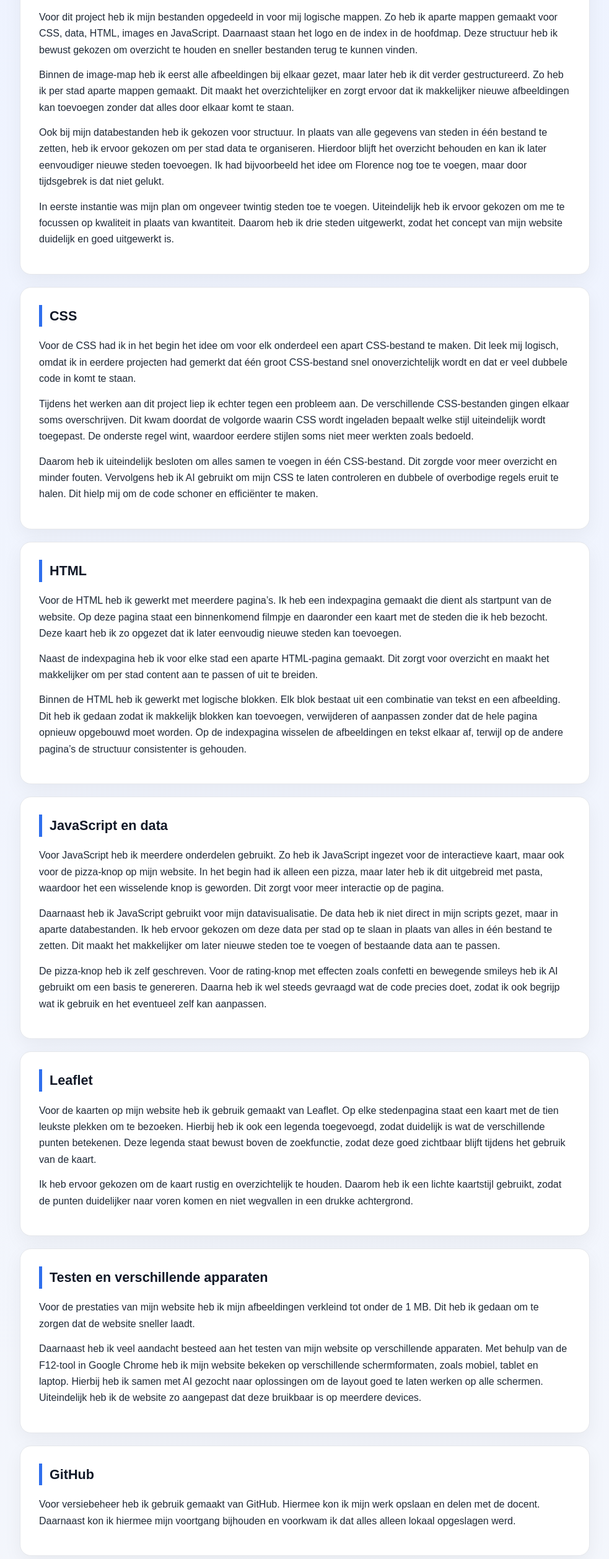
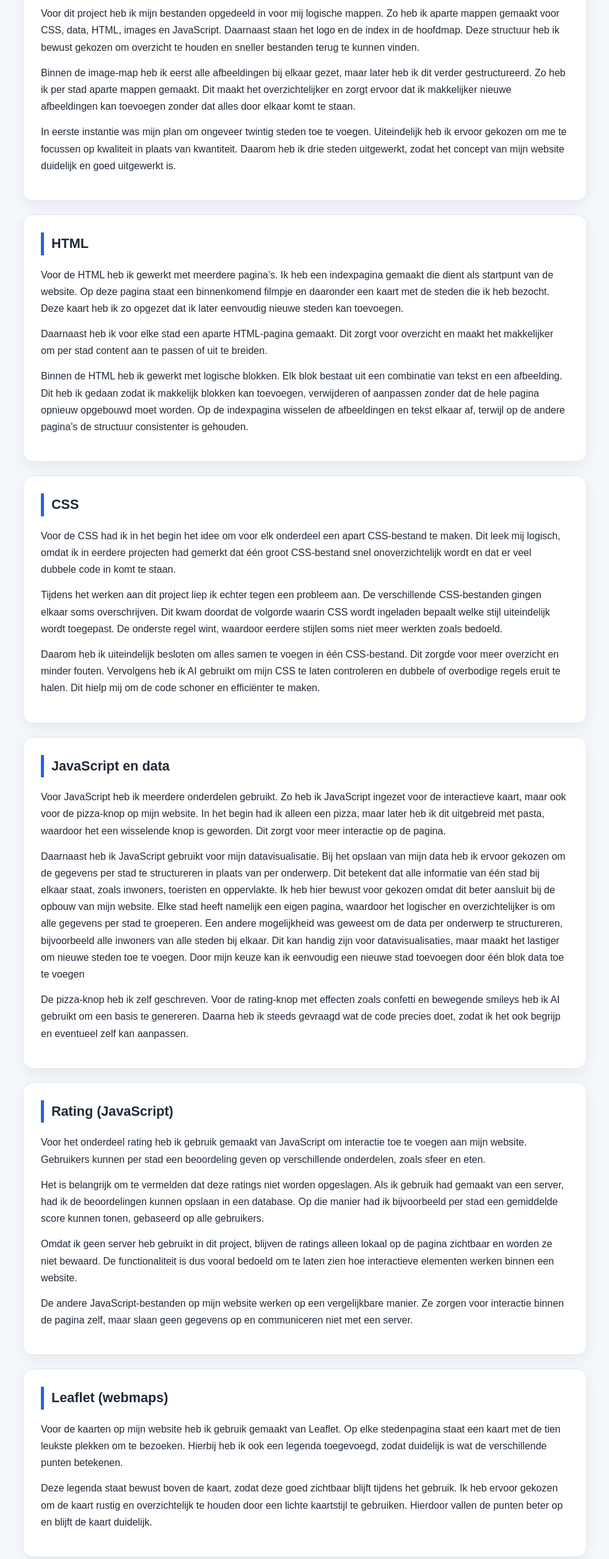
Before and after one commit to Rivko2001/Github_repositort, a plain HTML site: page htm/technisch_rapport.html in a window 1280 px wide. Shown: the part 285-2800 px from the top of the page at 62% size, without its empty margins (148-1131 px from the left). Drawn offline with Linux system fonts and the light colour scheme.

Commit message:
technisch rapport
een verderten vesrie van het rapport

```diff
--- a/htm/technisch_rapport.html
+++ b/htm/technisch_rapport.html
@@ -3,75 +3,59 @@
 <head>
   <meta charset="UTF-8">
   <meta name="viewport" content="width=device-width, initial-scale=1.0">
-  <title>Technisch rapport website</title>
+  <title>Technisch rapport</title>
   <style>
     :root{
-      --bg:#f5f7fb;
+      --bg:#f4f7fb;
       --card:#ffffff;
       --text:#1f2937;
       --muted:#6b7280;
-      --accent:#2f6fed;
+      --accent:#2563eb;
       --border:#e5e7eb;
     }
     *{box-sizing:border-box}
     body{
       margin:0;
       font-family: Arial, Helvetica, sans-serif;
-      background: linear-gradient(180deg, #eef3ff 0%, var(--bg) 100%);
-      color:var(--text);
-      line-height:1.65;
+      background: var(--bg);
+      color: var(--text);
+      line-height:1.7;
     }
     .container{
-      max-width: 960px;
+      max-width: 950px;
       margin: 40px auto;
       padding: 0 20px 40px;
     }
-    .hero{
+    .hero, .section{
       background: var(--card);
       border:1px solid var(--border);
-      border-radius: 18px;
-      padding: 32px;
-      box-shadow: 0 10px 30px rgba(0,0,0,.06);
-      margin-bottom: 24px;
+      border-radius:16px;
+      box-shadow: 0 8px 24px rgba(0,0,0,0.06);
+      padding: 28px;
+      margin-bottom: 22px;
     }
     h1{
       margin:0 0 8px;
-      font-size: 2rem;
+      font-size:2rem;
     }
     .subtitle{
       margin:0;
-      color:var(--muted);
-    }
-    .section{
-      background: var(--card);
-      border:1px solid var(--border);
-      border-radius: 18px;
-      padding: 28px 30px;
-      box-shadow: 0 10px 30px rgba(0,0,0,.05);
-      margin-bottom: 20px;
+      color: var(--muted);
     }
     h2{
       margin-top:0;
       font-size:1.35rem;
-      color:#111827;
-      border-left: 5px solid var(--accent);
-      padding-left: 12px;
+      border-left:5px solid var(--accent);
+      padding-left:12px;
     }
     p{
-      margin: 0 0 14px;
-    }
-    .note{
-      background:#f8fafc;
-      border:1px solid var(--border);
-      border-radius:12px;
-      padding:14px 16px;
-      color:#374151;
+      margin:0 0 14px;
     }
     footer{
       text-align:center;
-      color:var(--muted);
-      font-size:.95rem;
-      margin-top: 14px;
+      color: var(--muted);
+      font-size:0.95rem;
+      margin-top: 8px;
     }
   </style>
 </head>
@@ -84,107 +68,139 @@
 
     <section class="section">
       <h2>Bestandsstructuur</h2>
-      <p>
-        Voor dit project heb ik mijn bestanden opgedeeld in voor mij logische mappen. Zo heb ik aparte mappen gemaakt voor CSS, data, HTML, images en JavaScript. Daarnaast staan het logo en de index in de hoofdmap. Deze structuur heb ik bewust gekozen om overzicht te houden en sneller bestanden terug te kunnen vinden.
-      </p>
-      <p>
-        Binnen de image-map heb ik eerst alle afbeeldingen bij elkaar gezet, maar later heb ik dit verder gestructureerd. Zo heb ik per stad aparte mappen gemaakt. Dit maakt het overzichtelijker en zorgt ervoor dat ik makkelijker nieuwe afbeeldingen kan toevoegen zonder dat alles door elkaar komt te staan.
-      </p>
-      <p>
-        Ook bij mijn databestanden heb ik gekozen voor structuur. In plaats van alle gegevens van steden in één bestand te zetten, heb ik ervoor gekozen om per stad data te organiseren. Hierdoor blijft het overzicht behouden en kan ik later eenvoudiger nieuwe steden toevoegen. Ik had bijvoorbeeld het idee om Florence nog toe te voegen, maar door tijdsgebrek is dat niet gelukt.
-      </p>
-      <p>
-        In eerste instantie was mijn plan om ongeveer twintig steden toe te voegen. Uiteindelijk heb ik ervoor gekozen om me te focussen op kwaliteit in plaats van kwantiteit. Daarom heb ik drie steden uitgewerkt, zodat het concept van mijn website duidelijk en goed uitgewerkt is.
-      </p>
+      <p>Voor dit project heb ik mijn bestanden opgedeeld in voor mij logische mappen.
+        Zo heb ik aparte mappen gemaakt voor CSS, data, HTML, images en JavaScript.
+         Daarnaast staan het logo en de index in de hoofdmap.
+         Deze structuur heb ik bewust gekozen om overzicht te houden en sneller bestanden terug te kunnen vinden.</p>
+
+      <p>Binnen de image-map heb ik eerst alle afbeeldingen bij elkaar gezet, maar later heb ik dit verder gestructureerd.
+        Zo heb ik per stad aparte mappen gemaakt.
+         Dit maakt het overzichtelijker en zorgt ervoor dat ik makkelijker nieuwe afbeeldingen kan toevoegen
+          zonder dat alles door elkaar komt te staan.</p>
+      <p>In eerste instantie was mijn plan om ongeveer twintig steden toe te voegen.
+         Uiteindelijk heb ik ervoor gekozen om me te focussen op kwaliteit in plaats van kwantiteit.
+          Daarom heb ik drie steden uitgewerkt, zodat het concept van mijn website duidelijk en goed uitgewerkt is.</p>
+    </section>
+
+    <section class="section">
+      <h2>HTML</h2>
+      <p>Voor de HTML heb ik gewerkt met meerdere pagina’s.
+        Ik heb een indexpagina gemaakt die dient als startpunt van de website.
+         Op deze pagina staat een binnenkomend filmpje en daaronder een kaart met de steden die ik heb bezocht.
+          Deze kaart heb ik zo opgezet dat ik later eenvoudig nieuwe steden kan toevoegen.</p>
+
+      <p>Daarnaast heb ik voor elke stad een aparte HTML-pagina gemaakt.
+        Dit zorgt voor overzicht en maakt het makkelijker om per stad content aan te passen of uit te breiden.</p>
+
+      <p>Binnen de HTML heb ik gewerkt met logische blokken.
+        Elk blok bestaat uit een combinatie van tekst en een afbeelding.
+        Dit heb ik gedaan zodat ik makkelijk blokken kan toevoegen,
+        verwijderen of aanpassen zonder dat de hele pagina opnieuw opgebouwd moet worden.
+        Op de indexpagina wisselen de afbeeldingen en tekst elkaar af,
+        terwijl op de andere pagina’s de structuur consistenter is gehouden.</p>
     </section>
 
     <section class="section">
       <h2>CSS</h2>
-      <p>
-        Voor de CSS had ik in het begin het idee om voor elk onderdeel een apart CSS-bestand te maken. Dit leek mij logisch, omdat ik in eerdere projecten had gemerkt dat één groot CSS-bestand snel onoverzichtelijk wordt en dat er veel dubbele code in komt te staan.
-      </p>
-      <p>
-        Tijdens het werken aan dit project liep ik echter tegen een probleem aan. De verschillende CSS-bestanden gingen elkaar soms overschrijven. Dit kwam doordat de volgorde waarin CSS wordt ingeladen bepaalt welke stijl uiteindelijk wordt toegepast. De onderste regel wint, waardoor eerdere stijlen soms niet meer werkten zoals bedoeld.
-      </p>
-      <p>
-        Daarom heb ik uiteindelijk besloten om alles samen te voegen in één CSS-bestand. Dit zorgde voor meer overzicht en minder fouten. Vervolgens heb ik AI gebruikt om mijn CSS te laten controleren en dubbele of overbodige regels eruit te halen. Dit hielp mij om de code schoner en efficiënter te maken.
-      </p>
-    </section>
+      <p>Voor de CSS had ik in het begin het idee om voor elk onderdeel een apart CSS-bestand te maken.
+        Dit leek mij logisch, omdat ik in eerdere projecten had gemerkt
+         dat één groot CSS-bestand snel onoverzichtelijk wordt en dat er veel dubbele code in komt te staan.</p>
 
-    <section class="section">
-      <h2>HTML</h2>
-      <p>
-        Voor de HTML heb ik gewerkt met meerdere pagina’s. Ik heb een indexpagina gemaakt die dient als startpunt van de website. Op deze pagina staat een binnenkomend filmpje en daaronder een kaart met de steden die ik heb bezocht. Deze kaart heb ik zo opgezet dat ik later eenvoudig nieuwe steden kan toevoegen.
-      </p>
-      <p>
-        Naast de indexpagina heb ik voor elke stad een aparte HTML-pagina gemaakt. Dit zorgt voor overzicht en maakt het makkelijker om per stad content aan te passen of uit te breiden.
-      </p>
-      <p>
-        Binnen de HTML heb ik gewerkt met logische blokken. Elk blok bestaat uit een combinatie van tekst en een afbeelding. Dit heb ik gedaan zodat ik makkelijk blokken kan toevoegen, verwijderen of aanpassen zonder dat de hele pagina opnieuw opgebouwd moet worden. Op de indexpagina wisselen de afbeeldingen en tekst elkaar af, terwijl op de andere pagina’s de structuur consistenter is gehouden.
-      </p>
+      <p>Tijdens het werken aan dit project liep ik echter tegen een probleem aan.
+        De verschillende CSS-bestanden gingen elkaar soms overschrijven.
+         Dit kwam doordat de volgorde waarin CSS wordt ingeladen bepaalt welke stijl uiteindelijk wordt toegepast.
+          De onderste regel wint, waardoor eerdere stijlen soms niet meer werkten zoals bedoeld.</p>
+
+      <p>Daarom heb ik uiteindelijk besloten om alles samen te voegen in één CSS-bestand.
+         Dit zorgde voor meer overzicht en minder fouten.
+         Vervolgens heb ik AI gebruikt om mijn CSS te laten controleren en dubbele of overbodige regels eruit te halen.
+         Dit hielp mij om de code schoner en efficiënter te maken.</p>
     </section>
 
     <section class="section">
       <h2>JavaScript en data</h2>
-      <p>
-        Voor JavaScript heb ik meerdere onderdelen gebruikt. Zo heb ik JavaScript ingezet voor de interactieve kaart, maar ook voor de pizza-knop op mijn website. In het begin had ik alleen een pizza, maar later heb ik dit uitgebreid met pasta, waardoor het een wisselende knop is geworden. Dit zorgt voor meer interactie op de pagina.
-      </p>
-      <p>
-        Daarnaast heb ik JavaScript gebruikt voor mijn datavisualisatie. De data heb ik niet direct in mijn scripts gezet, maar in aparte databestanden. Ik heb ervoor gekozen om deze data per stad op te slaan in plaats van alles in één bestand te zetten. Dit maakt het makkelijker om later nieuwe steden toe te voegen of bestaande data aan te passen.
-      </p>
-      <p>
-        De pizza-knop heb ik zelf geschreven. Voor de rating-knop met effecten zoals confetti en bewegende smileys heb ik AI gebruikt om een basis te genereren. Daarna heb ik wel steeds gevraagd wat de code precies doet, zodat ik ook begrijp wat ik gebruik en het eventueel zelf kan aanpassen.
-      </p>
+      <p>Voor JavaScript heb ik meerdere onderdelen gebruikt.
+        Zo heb ik JavaScript ingezet voor de interactieve kaart, maar ook voor de pizza-knop op mijn website.
+        In het begin had ik alleen een pizza, maar later heb ik dit uitgebreid met pasta, waardoor het een wisselende knop is geworden.
+        Dit zorgt voor meer interactie op de pagina.</p>
+
+      <p>Daarnaast heb ik JavaScript gebruikt voor mijn datavisualisatie.
+         Bij het opslaan van mijn data heb ik ervoor gekozen om de gegevens per stad te structureren in plaats van per onderwerp.
+         Dit betekent dat alle informatie van één stad bij elkaar staat, zoals inwoners, toeristen en oppervlakte.
+
+Ik heb hier bewust voor gekozen omdat dit beter aansluit bij de opbouw van mijn website.
+ Elke stad heeft namelijk een eigen pagina, waardoor het logischer en overzichtelijker is om alle gegevens per stad te groeperen.
+
+Een andere mogelijkheid was geweest om de data per onderwerp te structureren,
+bijvoorbeeld alle inwoners van alle steden bij elkaar. Dit kan handig zijn voor datavisualisaties,
+ maar maakt het lastiger om nieuwe steden toe te voegen.
+
+Door mijn keuze kan ik eenvoudig een nieuwe stad toevoegen door één blok data toe te voegen</p>
+      <p>De pizza-knop heb ik zelf geschreven. Voor de rating-knop met effecten zoals confetti
+        en bewegende smileys heb ik AI gebruikt om een basis te genereren. Daarna heb ik steeds gevraagd wat de code precies doet,
+         zodat ik het ook begrijp en eventueel zelf kan aanpassen.</p>
     </section>
 
     <section class="section">
-      <h2>Leaflet</h2>
-      <p>
-        Voor de kaarten op mijn website heb ik gebruik gemaakt van Leaflet. Op elke stedenpagina staat een kaart met de tien leukste plekken om te bezoeken. Hierbij heb ik ook een legenda toegevoegd, zodat duidelijk is wat de verschillende punten betekenen. Deze legenda staat bewust boven de zoekfunctie, zodat deze goed zichtbaar blijft tijdens het gebruik van de kaart.
-      </p>
-      <p>
-        Ik heb ervoor gekozen om de kaart rustig en overzichtelijk te houden. Daarom heb ik een lichte kaartstijl gebruikt, zodat de punten duidelijker naar voren komen en niet wegvallen in een drukke achtergrond.
-      </p>
+      <h2>Rating (JavaScript)</h2>
+      <p>Voor het onderdeel rating heb ik gebruik gemaakt van JavaScript om interactie toe te voegen aan mijn website.
+        Gebruikers kunnen per stad een beoordeling geven op verschillende onderdelen, zoals sfeer en eten.</p>
+      <p>Het is belangrijk om te vermelden dat deze ratings niet worden opgeslagen. Als ik gebruik had gemaakt van een server,
+        had ik de beoordelingen kunnen opslaan in een database.
+         Op die manier had ik bijvoorbeeld per stad een gemiddelde score kunnen tonen, gebaseerd op alle gebruikers.</p>
+      <p>Omdat ik geen server heb gebruikt in dit project,
+        blijven de ratings alleen lokaal op de pagina zichtbaar en worden ze niet bewaard.
+         De functionaliteit is dus vooral bedoeld om te laten zien hoe interactieve elementen werken binnen een website.</p>
+      <p>De andere JavaScript-bestanden op mijn website werken op een vergelijkbare manier.
+         Ze zorgen voor interactie binnen de pagina zelf, maar slaan geen gegevens op en communiceren niet met een server.</p>
     </section>
 
     <section class="section">
-      <h2>Testen en verschillende apparaten</h2>
-      <p>
-        Voor de prestaties van mijn website heb ik mijn afbeeldingen verkleind tot onder de 1 MB. Dit heb ik gedaan om te zorgen dat de website sneller laadt.
-      </p>
-      <p>
-        Daarnaast heb ik veel aandacht besteed aan het testen van mijn website op verschillende apparaten. Met behulp van de F12-tool in Google Chrome heb ik mijn website bekeken op verschillende schermformaten, zoals mobiel, tablet en laptop. Hierbij heb ik samen met AI gezocht naar oplossingen om de layout goed te laten werken op alle schermen. Uiteindelijk heb ik de website zo aangepast dat deze bruikbaar is op meerdere devices.
-      </p>
+      <h2>Leaflet (webmaps)</h2>
+      <p>Voor de kaarten op mijn website heb ik gebruik gemaakt van Leaflet.
+        Op elke stedenpagina staat een kaart met de tien leukste plekken om te bezoeken.
+        Hierbij heb ik ook een legenda toegevoegd, zodat duidelijk is wat de verschillende punten betekenen.</p>
+      <p>Deze legenda staat bewust boven de kaart, zodat deze goed zichtbaar blijft tijdens het gebruik.
+        Ik heb ervoor gekozen om de kaart rustig en overzichtelijk te houden door een lichte kaartstijl te gebruiken.
+        Hierdoor vallen de punten beter op en blijft de kaart duidelijk.</p>
+    </section>
+
+    <section class="section">
+      <h2>Testen en optimalisatie</h2>
+      <p>Voor de prestaties van mijn website heb ik mijn afbeeldingen verkleind tot onder de 1 MB.
+        Dit heb ik gedaan om te zorgen dat de website sneller laadt.</p>
+      <p>Daarnaast heb ik mijn website getest op verschillende apparaten.
+        Met behulp van de F12-tool in Google Chrome heb ik de website bekeken op mobiel, tablet en laptop.
+         Hierbij heb ik gecontroleerd of de layout goed werkt en waar nodig aangepast.</p>
     </section>
 
     <section class="section">
       <h2>GitHub</h2>
-      <p>
-        Voor versiebeheer heb ik gebruik gemaakt van GitHub. Hiermee kon ik mijn werk opslaan en delen met de docent. Daarnaast kon ik hiermee mijn voortgang bijhouden en voorkwam ik dat alles alleen lokaal opgeslagen werd.
-      </p>
+      <p>Voor versiebeheer heb ik gebruik gemaakt van GitHub. Hiermee kon ik mijn werk opslaan en delen met de docent.
+        Daarnaast kon ik mijn voortgang bijhouden en voorkwam ik dat alles alleen lokaal opgeslagen werd.</p>
     </section>
 
     <section class="section">
-      <h2>Werkproces met AI</h2>
-      <p>
-        Tijdens het project heb ik gebruik gemaakt van AI, zoals ChatGPT. AI heeft mij geholpen bij het oplossen van problemen en het verbeteren van mijn code, bijvoorbeeld bij het maken van interactieve elementen en bij het opschonen van mijn CSS.
-      </p>
-      <p>
-        Wel heb ik steeds geprobeerd om te begrijpen wat de code doet door om uitleg te vragen. Dat vond ik belangrijk, omdat ik niet zomaar code wilde overnemen zonder te weten hoe het werkt.
-      </p>
-      <p>
-        Een nadeel van AI was dat het niet altijd in één keer goed werkte. Soms moest ik meerdere keren mijn vraag aanpassen voordat ik een bruikbaar resultaat kreeg. Hierdoor bleef het belangrijk om zelf kritisch te kijken naar de code en niet alles blind over te nemen.
-      </p>
-      <p>
-        Zonder AI had mijn website er waarschijnlijk minder goed uitgezien en had ik meer tijd nodig gehad om bepaalde functies werkend te krijgen. Tegelijkertijd heb ik geprobeerd om AI vooral als hulpmiddel te gebruiken en zelf de controle te houden over het eindresultaat.
-      </p>
+      <h2>Gebruik van AI</h2>
+      <p>Tijdens dit project heb ik gebruik gemaakt van AI, zoals ChatGPT.
+        AI heeft mij geholpen bij het oplossen van problemen en het verbeteren van mijn code,
+         bijvoorbeeld bij interactieve onderdelen en het opschonen van CSS.</p>
+
+      <p>Ik heb AI niet blind gebruikt, maar altijd geprobeerd te begrijpen wat de code doet door om uitleg te vragen.
+         Dit vond ik belangrijk, zodat ik zelf controle hield over mijn website.</p>
+      <p>Een nadeel van AI was dat het niet altijd in één keer goed werkte.
+        Soms moest ik meerdere keren mijn vraag aanpassen voordat ik een goed resultaat kreeg.
+         Hierdoor bleef het belangrijk om kritisch te blijven en niet alles direct over te nemen.</p>
+      <p>Zonder AI had mijn website er waarschijnlijk minder goed uitgezien en
+         had ik meer tijd nodig gehad om bepaalde onderdelen werkend te krijgen.</p>
     </section>
 
     <section class="section">
-      <h2>Opmerking</h2>
-      <div class="note">
-        SEO heb ik niet opgenomen in dit rapport, omdat dit tijdens de lessen niet behandeld is.
-      </div>
+      <h2>Afsluiting</h2>
+      <p>Dit project heeft mij geholpen om beter te begrijpen hoe een website wordt opgebouwd en
+         hoe verschillende technieken samenwerken.
+        In de toekomst zou ik dit willen uitbreiden met een backend,
+        zodat functionaliteiten zoals de rating ook daadwerkelijk opgeslagen kunnen worden.</p>
     </section>
 
     <footer>
```
